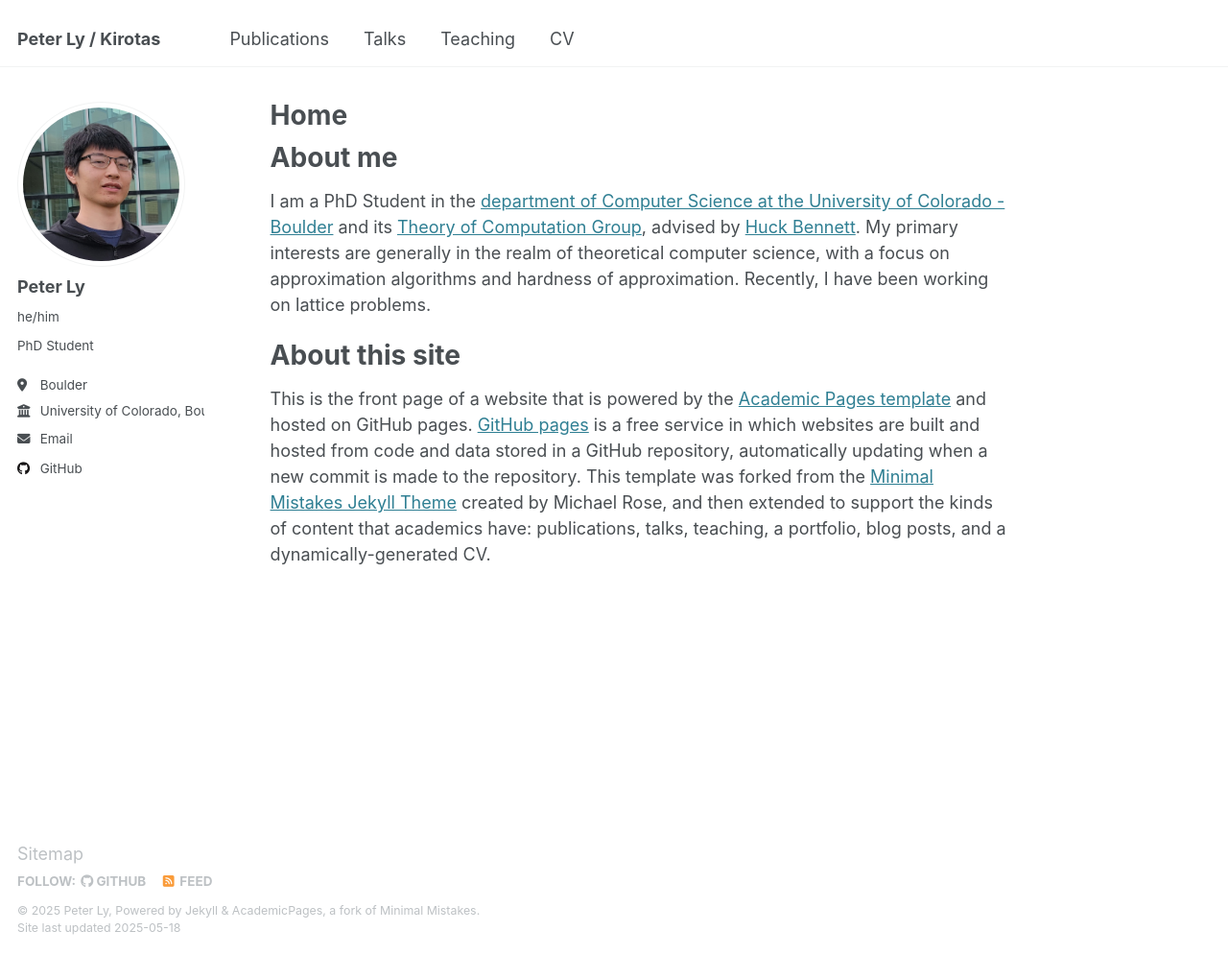
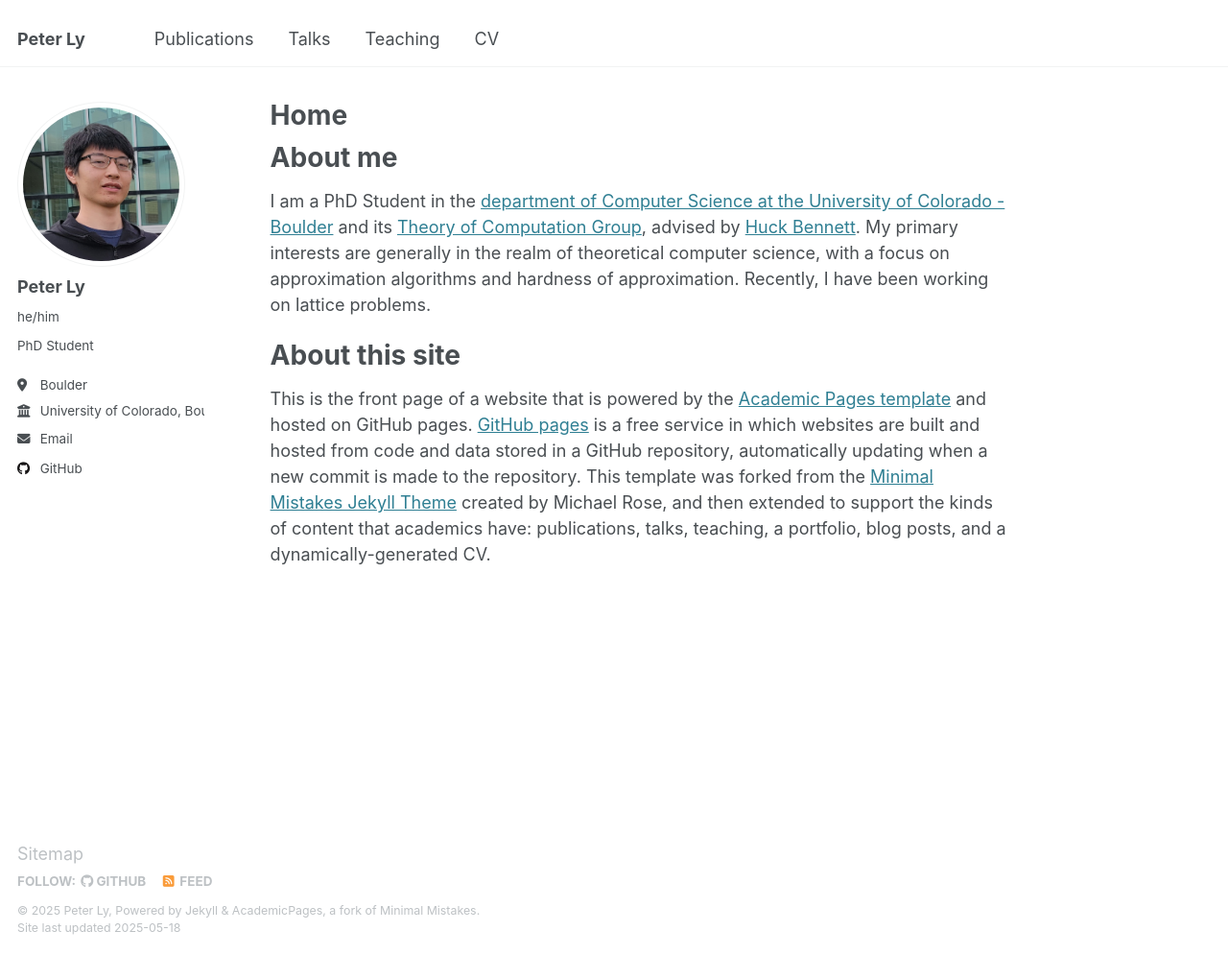
Before and after one commit to kirotas/kirotas.github.io, a Jekyll site: the page built from _pages/about.md, in a window 1280 px wide and 995 px high. Shown: the whole window at 96% size. Built offline with Jekyll 4.4.1, drawn with Linux system fonts in a browser that asks for light colours.

Commit message:
Rename website title

```diff
--- a/_config.yml
+++ b/_config.yml
@@ -9,7 +9,7 @@
 # Basic Site Settings
 locale                   : "en-US"
 site_theme               : "default"
-title                    : "Peter Ly / Kirotas"
+title                    : "Peter Ly"
 title_separator          : "-"
 name                     : &name "Peter Ly"
 description              : &description "Oddity"
```
